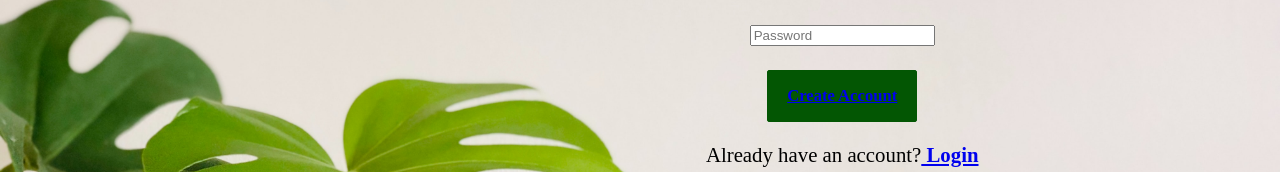
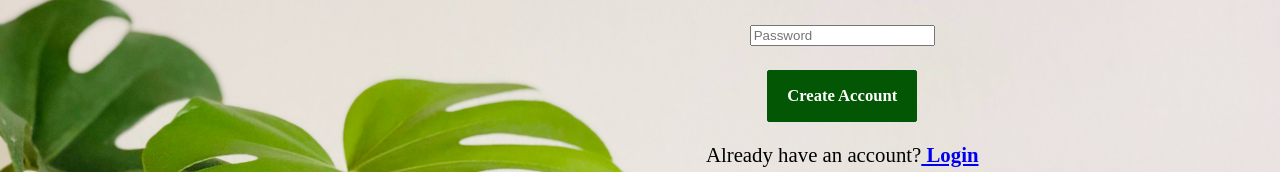
Before and after one commit to Purity-Wanjiku/Assignment, a plain HTML site: page index.html in a window 1280 px wide. Shown: the part 249-421 px from the top of the page. Drawn offline with Linux system fonts and the light colour scheme.

Commit message:
Made changes

```diff
--- a/index.html
+++ b/index.html
@@ -73,7 +73,7 @@
     <input type="password" placeholder="Password"/>
     <br>
     <br>
-    <button class="button"><a href="http://127.0.0.1:5500/index.html?">Create Account</a></button>
+    <button class="button">Create Account</button>
     <p>Already have an account?<a href="./login.html"><strong> Login</strong> </a></p>
 </form>
 </body>
```
